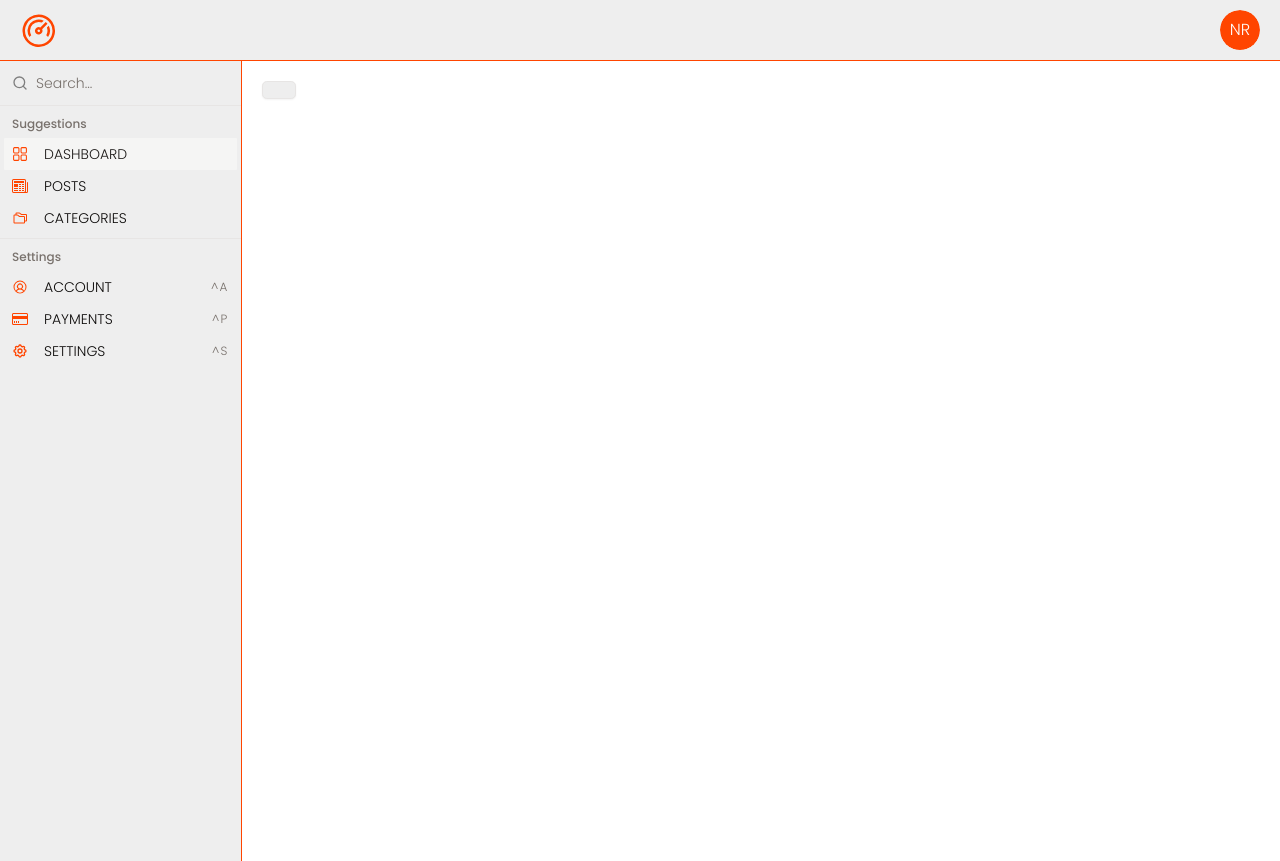
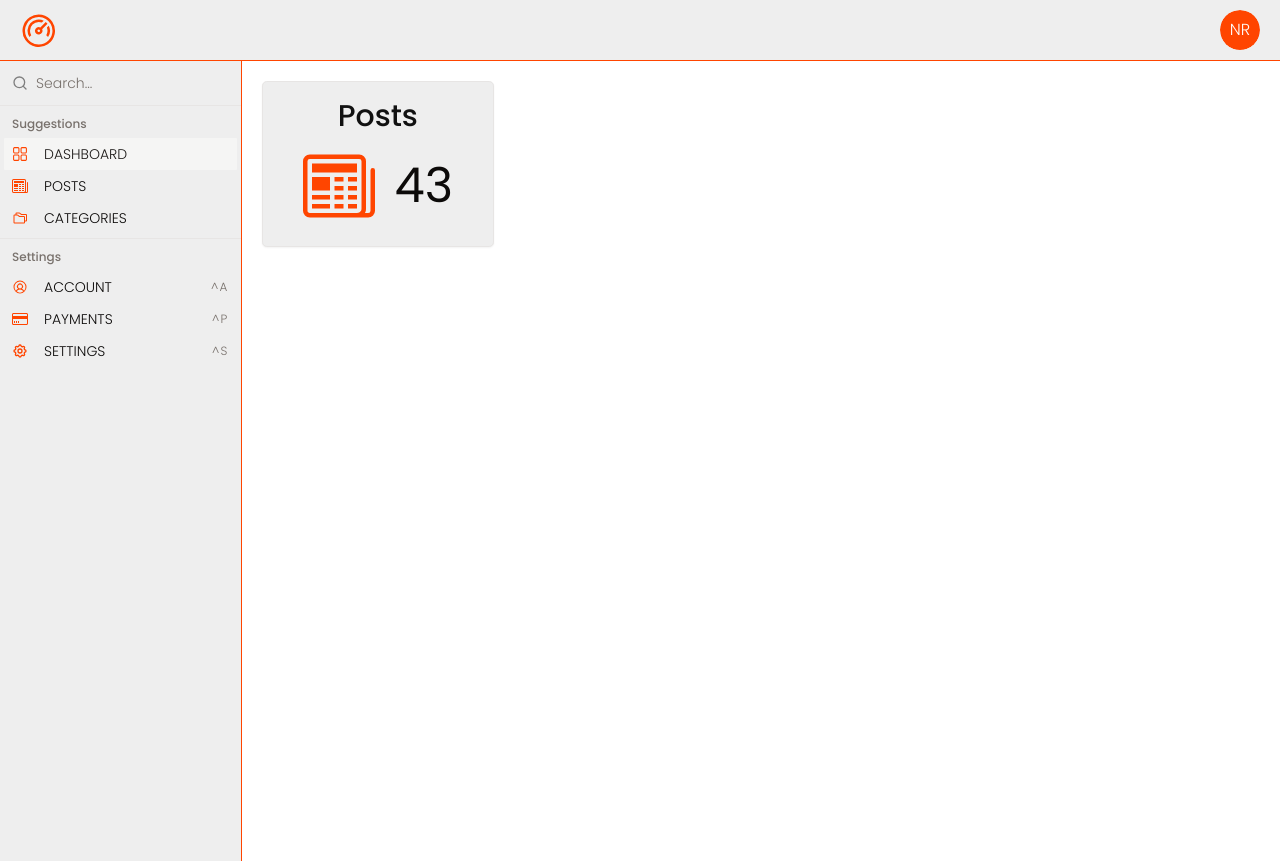
Before and after one commit to Nimira43/Tabularium, a Next.js app: page / in a window 1280 px wide. Built offline with nearby package versions, Linux system fonts and the light colour scheme; a web font is replaced by a local one.

Commit message:
Completed fire dashboard card.

```diff
--- a/components/dashboard/DashboardCard.tsx
+++ b/components/dashboard/DashboardCard.tsx
@@ -3,8 +3,14 @@ import { Card, CardContent } from '../ui/card'
 
 const DashboardCard = () => {
   return (
-    <Card className='bg-grey-light-extra dark:bg-dark text-dark dark:text-light p-4 pb-0'>
-
+    <Card className='bg-grey-light-extra dark:bg-dark  p-4 pb-0'>
+      <CardContent>
+        <h3 className='text-3xl text-center mb-4 font-medium text-dark dark:text-light'>Posts</h3>
+        <div className='flex gap-5 justify-center items-center'>
+          <BsNewspaper className='text-main' size={72} />
+          <h3 className='text-5xl font-normal'>43</h3>
+        </div>
+      </CardContent>
 
     </Card>
    )
```
